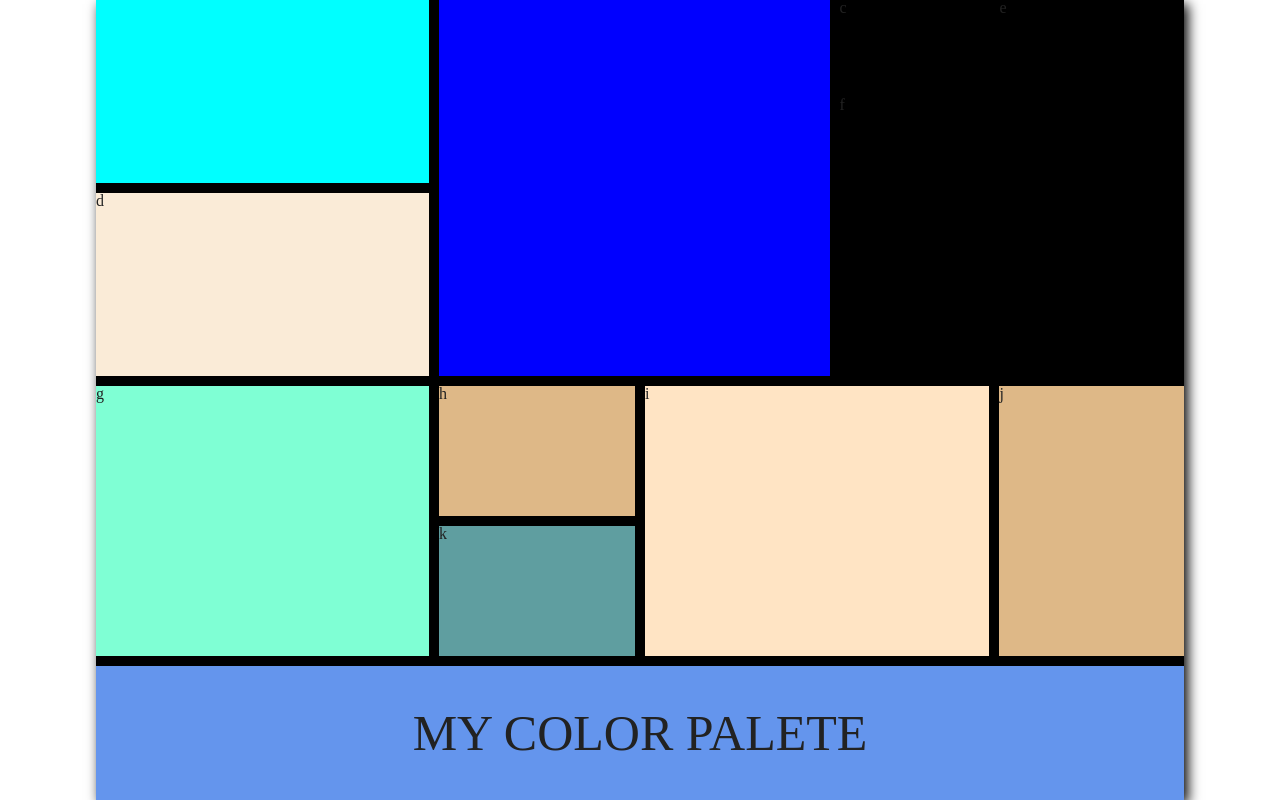
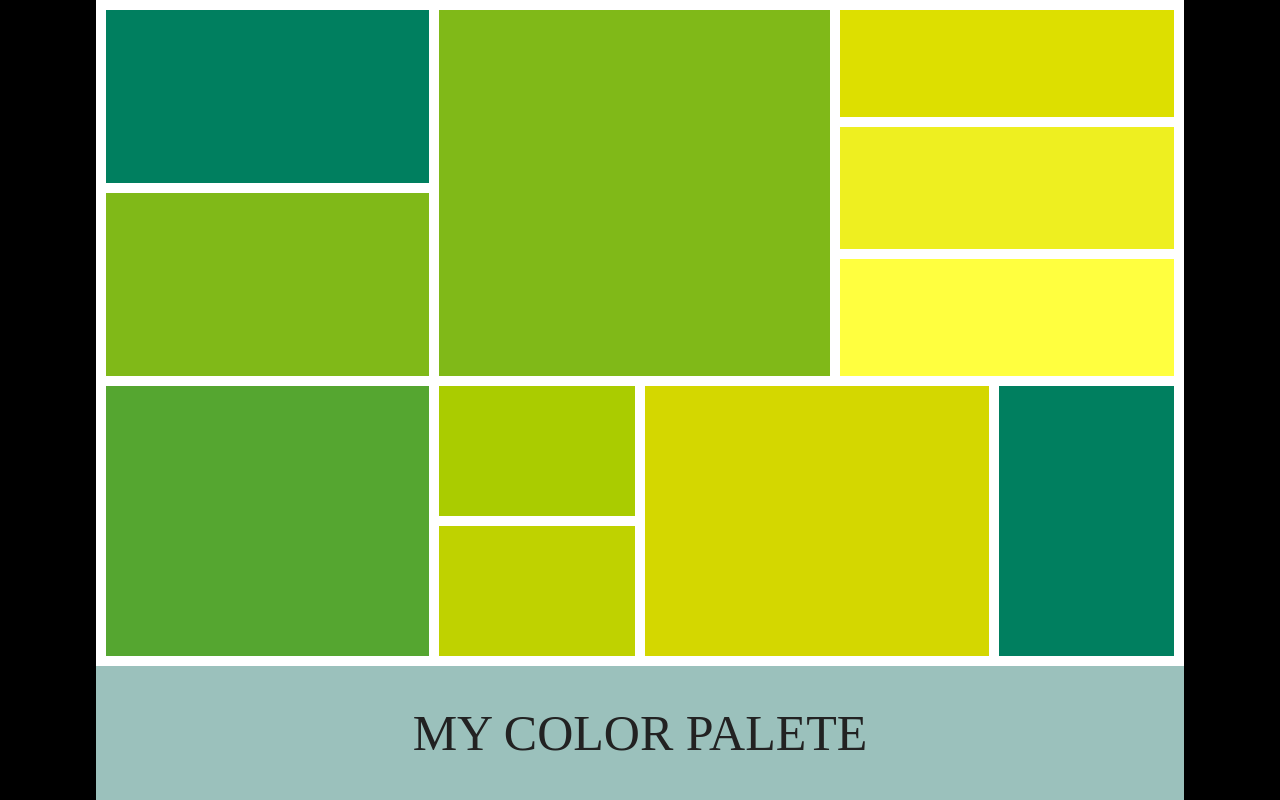
Before and after one commit to vasavipailla/css_grid, a plain HTML site: page index.html in a window 1280 px wide. Drawn offline with Linux system fonts and the light colour scheme.

Commit message:
grid is completed

```diff
--- a/index.html
+++ b/index.html
@@ -12,17 +12,18 @@
         <div class="grid-container">
             <div class="grid a"></div>
             <div class="grid b"></div>
-            <div class="grid c">c</div>
-            <div class="grid d">d</div>
-            <div class="grid e">e</div>
-            <div class="grid f">f</div>
-            <div class="grid g">g</div>
-            <div class="grid h">h</div>
-            <div class="grid i">i</div>
-            <div class="grid j">j</div>
-            <div class="grid k">k</div>
-            <div class="grid l">MY COLOR PALETE</div>
-        </div>
+            <div class="grid c"></div>
+            <div class="grid d"></div>
+            <div class="grid e"></div>
+            <div class="grid f"></div>
+            <div class="grid g"></div>
+            <div class="grid h"></div>
+            <div class="grid i"></div>
+            <div class="grid j"></div>
+            <div class="grid k"></div>
+            <div class="grid l">
+                <h1>MY COLOR PALETE</h1></div>
+            </div>
         </main>
-    <body>
+    </body>
 </html>
--- a/styles/index.css
+++ b/styles/index.css
@@ -1,9 +1,5 @@
 body {
-    /* width:100%;
-    max-width: 1440px;
-    min-height: 900px; */
-    background: #FFFFFF;
-    margin: 0;
+    background:black;
 }
 
 main {
@@ -12,78 +8,92 @@ main {
 	display: flex;
 	justify-content: center;
 	align-items: center;
-	/* background: rgb(113,220,251);
-    background: linear-gradient(180deg, rgba(113,220,251,1) 0%, rgba(157,230,251,1) 35%, rgba(241,244,245,1) 100%); */
 }
 
 .grid-container {
     width:85%;
     height:100%;
-    background-color:black;
+    background-color:white;
     display:grid;
+    grid-gap: 10px ;
     grid-template-columns: 1.4fr 1.4fr 1.7fr 1.6fr 1.3fr 1.6fr;
-    grid-template-rows: 2fr 2fr 2fr 2fr 3fr 3fr 3.1fr;
-    grid-gap: 10px ;
-    box-shadow: 4px 4px 12px #000000;
-    /* grid-auto-flow: row;
-    grid-template-areas:
-          "a a b b c c"
-          "a a b b e e"
-          "d d b b e e"
-          "d d b b f f"
-          "g g h i i j"
-          "g g k i i j"
-          "l l l l l l"; */
+    grid-template-rows: 2.7fr 1.3fr 1.3fr 2.7fr 3fr 3fr 3.1fr;
 
 }
 
 .a {
      grid-column:1/3;
      grid-row:1/3;
-     background-color: aqua;
+     background: #007F5F;
+     margin:10px 0px 0px 10px;
 }
 
 .b {
     grid-column:3/5;
     grid-row:1/5;
-    background-color:blue;
+    background: #80B918;
+    margin-top: 10px;
+}
+
+.c {
+    grid-column:5/7;
+    grid-row:1/2;
+    background: #DDDF00;
+    margin:10px 10px 0px 0px;
+}
+
+.e {
+    grid-column:5/7;
+    grid-row:2/4;
+    background: #EEEF20;
+    margin-right: 10px;
+}
+
+.f {
+    grid-column:5/7;
+    grid-row:4/5;
+    background: #FFFF3F;
+    margin-right:10px;
 }
 
 .d {
     grid-column:1/3;
     grid-row:3/5;
-    background-color: antiquewhite;
+    background: #80B918;
+    margin:0px 0px 0px 10px;
+
 }
-
 
 .g {
     grid-column:1/3;
     grid-row:5/7;
-    background-color: aquamarine;
+    background: #55A630;
+    margin:0px 0px 0px 10px;
 }
 
 .h {
     grid-column:3/4;
     grid-row:5/6;
-    background-color: burlywood;
+    background: #AACC00;
 }
 
 .k {
     grid-column:3/4;
     grid-row:6/7;
-    background-color: cadetblue;
+    background: #BFD200;
 }
 
 .i {
     grid-column:4/6;
     grid-row:5/7;
-    background-color: bisque;
+    background: #D4D700;
 }
 
 .j {
     grid-column:6/7;
     grid-row:5/7;
-    background-color: burlywood;
+    background: #007F5F;
+    margin-right: 10px;
 }
 
 .l {
@@ -92,6 +102,6 @@ main {
     align-items: center;
     grid-column:1/7;
     grid-row:7/8;
-    background-color:cornflowerblue;
+    background: #9BC1BC;
     font-size: 50px;
 }
```
